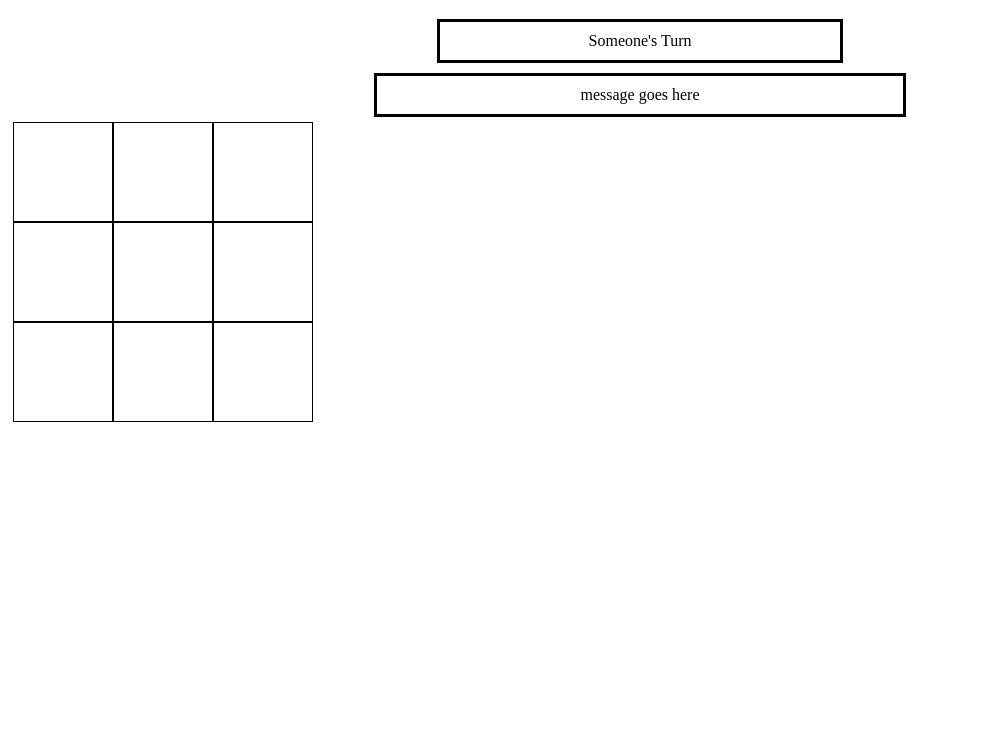
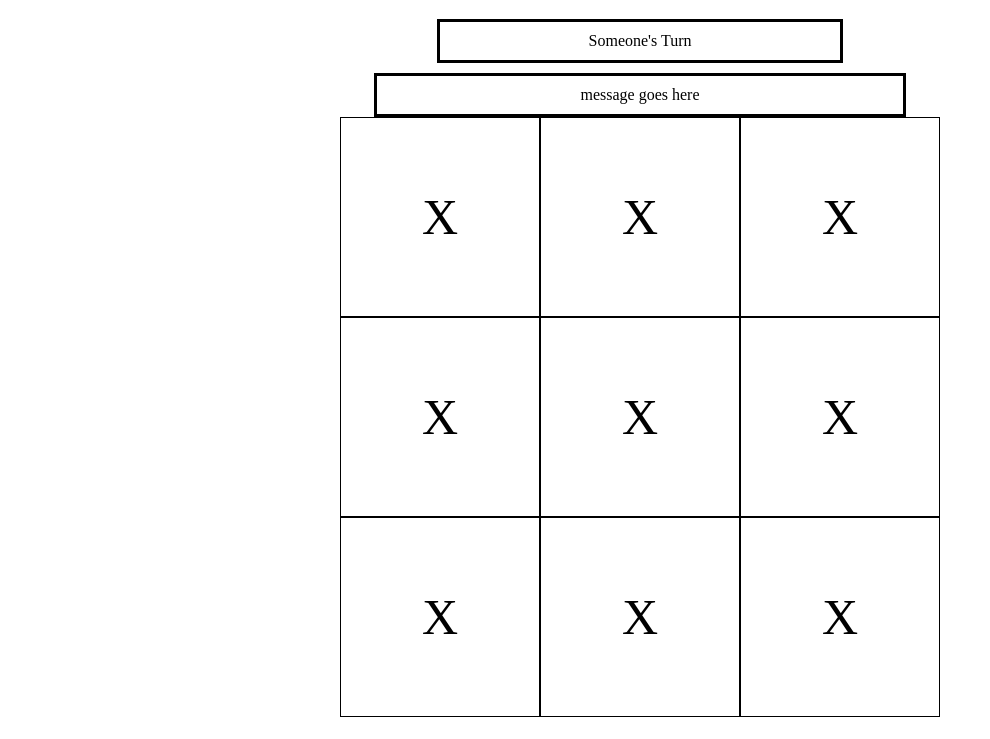
Before and after one commit to mbeast01/TicTacToe, a plain HTML site: page index.html in a window 1280 px wide. Shown: the part 61-800 px from the top of the page, without its empty margins (0-990 px from the left). Drawn offline with Linux system fonts and the light colour scheme.

Commit message:
Update index.html

```diff
--- a/index.html
+++ b/index.html
@@ -11,10 +11,12 @@
         }
 
         div.board {
-            margin: 5px;
+            width: 600px;
+	        height: 600px;
+	        margin: 0 auto;
             display: grid;
-            grid-template-columns: repeat(3, 100px);
-            grid-template-rows: repeat(3, 100px);
+            grid-template-columns: repeat(3, 200px);
+            grid-template-rows: repeat(3, 200px);
 
         }
 
@@ -23,7 +25,7 @@
             display: flex;
             justify-content: center;
             align-items: center;
-            font-size: 40px;
+            font-size: 50px;
         }
 
 
@@ -57,7 +59,7 @@
         const NUM_SQUARES = 9;
         for (i = 0; i < NUM_SQUARES; i++){
             id = "sq" + i;
-            document.write("<div class = 'square' id = '" + id + "'></div>");
+            document.write("<div class = 'square' id = '" + id + "'>X</div>");
         }
         document.write("</div>");
     </script>
```
